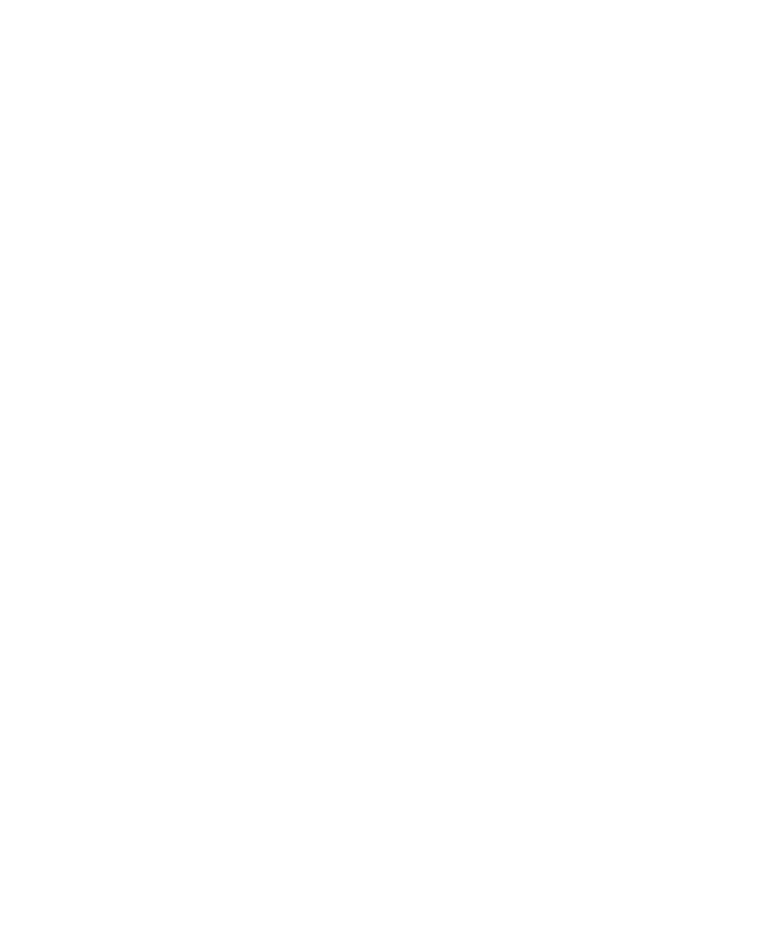
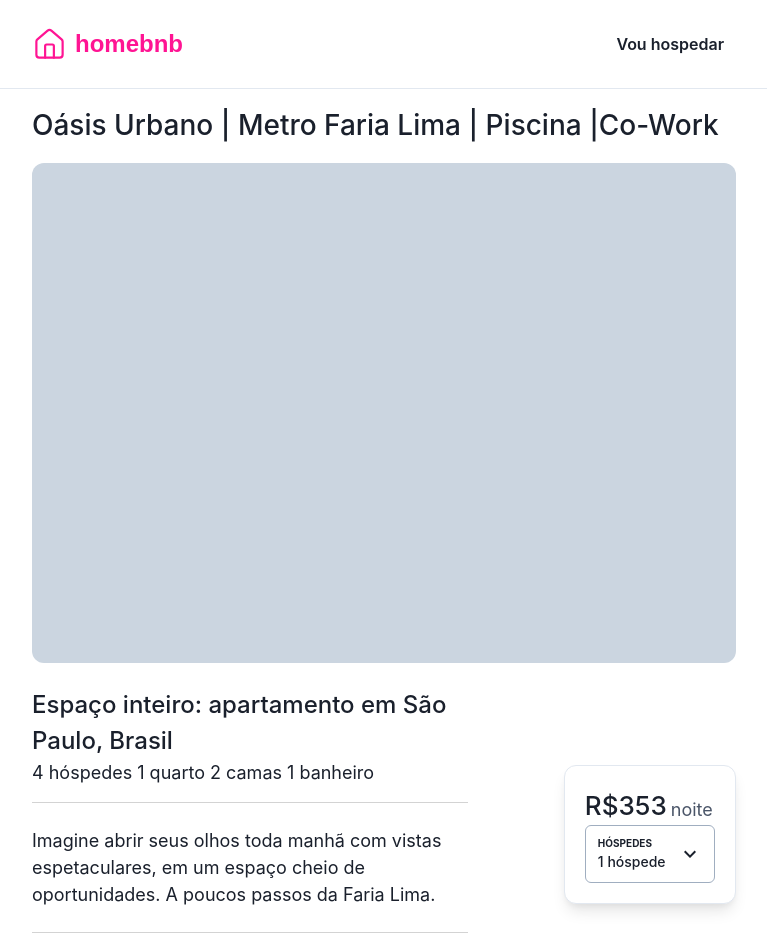
Before and after one commit to NoahRissatti/air-bnb, a React (Create React App) app: page /place in a window 1280 px wide. Before the commit this address had no page. Shown: the top 952 px of the page, without its empty margins (256-1023 px from the left). Before the commit the page ends 800 px from the top, so only its background shows below. Built offline with nearby package versions, Linux system fonts and the light colour scheme.

Commit message:
feat: implementa página de detalhes

```diff
--- a/src/App.tsx
+++ b/src/App.tsx
@@ -2,12 +2,14 @@
 import "./App.css";
 import { Home } from "./pages/Home";
 import { NewPlace } from "./pages/NewPlace";
+import { Place } from "./pages/Place";
 function App() {
   return (
     <Router>
       <Routes>
         <Route path="/" element={<Home />} />
         <Route path="/new-place" element={<NewPlace />} />
+        <Route path="/place" element={<Place />} />
       </Routes>
     </Router>
   );
--- a/src/pages/Home/components/PlaceListIten/index.tsx
+++ b/src/pages/Home/components/PlaceListIten/index.tsx
@@ -9,9 +9,10 @@
 
 interface Props {
   place: IPlace;
+  onClick: () => void;
 }
 
-export const PlaceListIten: React.FC<Props> = ({ place }) => {
+export const PlaceListIten: React.FC<Props> = ({ place, onClick }) => {
   return (
     <Box
       borderRadius="md"
@@ -19,6 +20,7 @@
       backgroundColor="white"
       w={300}
       cursor={"pointer"}
+      onClick={onClick}
     >
       <Box
         bg="gray.300"
--- a/src/pages/Home/index.tsx
+++ b/src/pages/Home/index.tsx
@@ -40,6 +40,9 @@
     navigate("/new-place");
   };
 
+  const handlePlaceClick = () => {
+    window.open("/place", "_blank");
+  };
   return (
     <Container>
       <HStack
@@ -93,7 +96,11 @@
 
         <SimpleGrid columns={[3, 4, 5, 6]} spacing={6} w="100%">
           {placesMock.map((item, index) => (
-            <PlaceListIten key={index} place={item} />
+            <PlaceListIten
+              key={index}
+              place={item}
+              onClick={handlePlaceClick}
+            />
           ))}
         </SimpleGrid>
       </VStack>
--- /dev/null
+++ b/src/pages/Place/components/SelectQuantityDropbox/index.tsx
@@ -0,0 +1,75 @@
+import { useState, useEffect, useRef } from "react";
+import { Box, Text, VStack } from "@chakra-ui/react";
+import { ChevronDownIcon, ChevronUpIcon } from "@chakra-ui/icons";
+
+export const SelectQuantityDropbox = () => {
+  const [isOpen, setIsOpen] = useState(false);
+  const boxRef = useRef<HTMLDivElement>(null);
+
+  const handleClick = () => setIsOpen(!isOpen);
+
+  useEffect(() => {
+    const handleClickOutside = (event: MouseEvent) => {
+      if (boxRef.current && !boxRef.current.contains(event.target as Node)) {
+        setIsOpen(false);
+      }
+    };
+
+    document.addEventListener("mousedown", handleClickOutside);
+    return () => {
+      document.removeEventListener("mousedown", handleClickOutside);
+    };
+  }, [boxRef]);
+
+  return (
+    <VStack align="start" ref={boxRef} position="relative">
+      <Box
+        as="button"
+        width="100%"
+        padding="10px 12px"
+        borderRadius="md"
+        bg="white"
+        onClick={handleClick}
+        textAlign="left"
+        borderWidth="1px"
+        borderColor="gray.400"
+        display="flex"
+        justifyContent="space-between"
+        alignItems="center"
+      >
+        <VStack gap={"0px"} alignItems={"start"}>
+          <Text fontWeight="700" fontSize={"10px"}>
+            HÓSPEDES
+          </Text>
+
+          <Text fontWeight="500" fontSize={"14px"}>
+            1 hóspede
+          </Text>
+        </VStack>
+
+        {isOpen ? (
+          <ChevronUpIcon boxSize={6} />
+        ) : (
+          <ChevronDownIcon boxSize={6} />
+        )}
+      </Box>
+      {isOpen && (
+        <Box
+          width="100%"
+          padding="10px"
+          borderRadius="md"
+          boxShadow="md"
+          bg="white"
+          position="absolute"
+          zIndex={1}
+          borderWidth="1px"
+          borderColor="gray.300"
+          top="100%"
+          left={0}
+        >
+          <Text>Este é o texto do modal que aparece ao clicar no "box".</Text>
+        </Box>
+      )}
+    </VStack>
+  );
+};
--- /dev/null
+++ b/src/pages/Place/components/SelectQuantityDropbox/styles.ts
@@ -0,0 +1,3 @@
+import styled from 'styled-components'
+
+export const Container = styled.div``
--- /dev/null
+++ b/src/pages/Place/index.tsx
@@ -0,0 +1,140 @@
+// External Libraries
+import React from "react";
+
+// Components
+
+// Styles
+import { Container } from "./styles";
+import { Box, Heading, HStack, Text, VStack } from "@chakra-ui/react";
+import { HomeSVG } from "../../assets/icons/NewPlace/Home";
+import { useNavigate } from "react-router-dom";
+import { Divider } from "../../components/Divider";
+import { SelectQuantityDropbox } from "./components/SelectQuantityDropbox";
+
+interface Props {
+  // Props
+}
+
+export const Place: React.FC<Props> = (
+  {
+    /* Props */
+  }
+) => {
+  const navigate = useNavigate();
+
+  const handleNavigate = () => {
+    navigate("/new-place");
+  };
+
+  return (
+    <Container>
+      <HStack
+        p={"20px 0px"}
+        w={"100%"}
+        borderBottom="1px"
+        borderColor="gray.200"
+        justifyContent={"center"}
+      >
+        <HStack w={"55%"} justifyContent={"space-between"}>
+          <HStack>
+            <HomeSVG />
+
+            <Heading
+              fontWeight={600}
+              fontSize={"24px"}
+              cursor={"pointer"}
+              fontFamily="'Poppins', sans-serif"
+              color={"deeppink"}
+            >
+              homebnb
+            </Heading>
+          </HStack>
+
+          <Box
+            display="inline-block"
+            _hover={{
+              backgroundColor: "gray.100",
+              borderRadius: "40px",
+            }}
+            p={3}
+            onClick={handleNavigate}
+          >
+            <Text fontWeight={600} cursor={"pointer"}>
+              Vou hospedar
+            </Text>
+          </Box>
+        </HStack>
+      </HStack>
+
+      <VStack p={"20px 0px"} w={"55%"} alignItems={"flex-start"}>
+        <Heading
+          fontWeight={500}
+          fontSize={"28px"}
+          mb={"12px"}
+          alignSelf={"start"}
+        >
+          Oásis Urbano | Metro Faria Lima | Piscina |Co-Work
+        </Heading>
+
+        <Box width="100%" height="500px" bg="gray.300" borderRadius={"12px"} />
+
+        <HStack
+          justifyContent={"space-between"}
+          w={"100%"}
+          mt={"16px"}
+          gap={"6rem"}
+        >
+          <VStack
+            gap={"1rem"}
+            justifyContent={"flex-start"}
+            alignItems={"flex-start"}
+          >
+            <VStack gap={"0px"} alignItems={"flex-start"}>
+              <Text fontWeight={500} fontSize={"24px"}>
+                Espaço inteiro: apartamento em São Paulo, Brasil
+              </Text>
+
+              <Text fontWeight={400} fontSize={"18px"}>
+                4 hóspedes 1 quarto 2 camas 1 banheiro
+              </Text>
+            </VStack>
+
+            <Divider />
+
+            <Text fontWeight={400} fontSize={"18px"} p={"0.5rem 0rem"}>
+              Imagine abrir seus olhos toda manhã com vistas espetaculares, em
+              um espaço cheio de oportunidades. A poucos passos da Faria Lima.
+            </Text>
+
+            <Divider />
+
+            <Text fontWeight={500} fontSize={"22px"}>
+              O que esse lugar oferece
+            </Text>
+          </VStack>
+
+          <Box
+            width="55%"
+            padding="20px"
+            borderRadius="12px"
+            boxShadow="lg"
+            bg="white"
+            borderWidth="1px"
+            borderColor="gray.200"
+          >
+            <HStack alignItems={"end"} gap={"4px"}>
+              <Text fontWeight="500" fontSize="26px">
+                R$353
+              </Text>
+              <Text color={"gray.600"} fontSize={"18px"} mb={"2px"}>
+                noite
+              </Text>
+            </HStack>
+
+            <SelectQuantityDropbox />
+          </Box>
+        </HStack>
+      </VStack>
+    </Container>
+  );
+};
--- /dev/null
+++ b/src/pages/Place/styles.ts
@@ -0,0 +1,9 @@
+import styled from "styled-components";
+
+export const Container = styled.div`
+  display: flex;
+  flex-direction: column;
+  align-items: center;
+
+  width: 100%;
+`;
```
